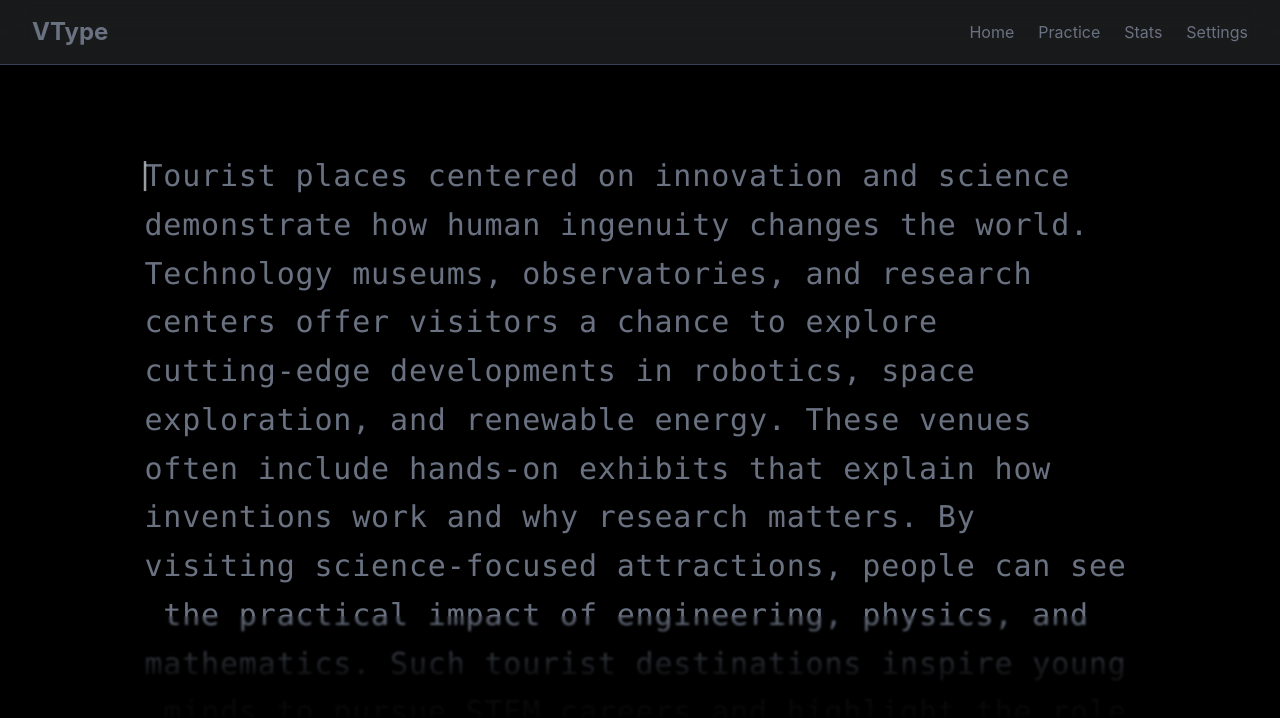
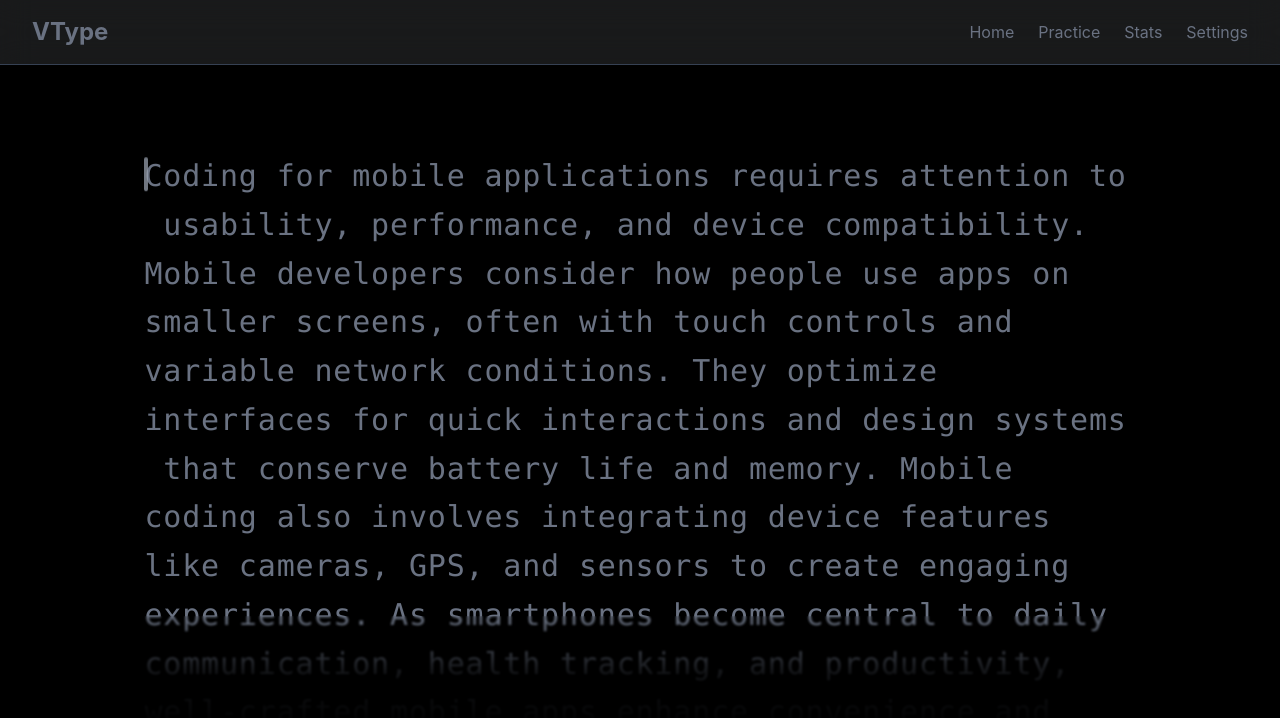
Before and after one commit to EXPRT-CODER/VType, a React (Vite) app: page / in a window 1280 px wide. Shown: the top 718 px of the page. Built offline with nearby package versions, Linux system fonts and the light colour scheme; the HTML template or start-up script is replaced by a standard one.

Commit message:
first commit

```diff
--- a/src/components/HeroV2.jsx
+++ b/src/components/HeroV2.jsx
@@ -1,20 +1,27 @@
-import React, { useEffect, useRef, useState } from 'react'
-import axios from 'axios';
-import paragraph from '../data/paragraphs.js';
+import React, { useEffect, useLayoutEffect, useRef, useState } from 'react'
+import paragraphs from '../data/paragraphs.js';
 
 const HeroV2 = () => {
 
-    const text = paragraph[Math.floor(Math.random() * paragraph.length)];
+
+        const text = paragraphs;
+
 
 
     const [typed, setTyped] = useState("");
+    const [caretStyle, setCaretStyle] = useState({ left: 0, top: 0, height: 0 });
+
+    const caretWidthClass = 'w-1';
+    const caretHeightRatio = 0.9;
+    const caretColorClass = 'bg-gray-400';
 
     const inputRef = useRef(null);
     const scrollRef = useRef(null);
-    const caretRef = useRef(null);
+    const currentCharRef = useRef(null);
 
     const textSegments = [];
     let charIndex = 0;
+    const caretIndex = Math.min(typed.length, text.length - 1);
 
     text.split(/(\s+)/).forEach((segment) => {
         const isSpace = /^\s+$/.test(segment);
@@ -38,15 +45,10 @@ const HeroV2 = () => {
                 return (
                     <span
                         key={index}
-                        ref={index === typed.length ? caretRef : null}
-                        className={`${color} relative inline-flex h-[1.35em] w-[0.5em] sm:w-[0.63em] items-center justify-center align-middle leading-none tracking-normal`}
+                        ref={index === caretIndex ? currentCharRef : null}
+                        className={`${color} relative inline-flex h-[1.25em] w-[0.5em] sm:w-[0.63em] items-center justify-center align-middle leading-none tracking-normal`}
                     >
                         {finalChar}
-                        {index === typed.length && (
-                            <span className="absolute -left-2 top-4.5 -translate-y-1/2 animate-pulse text-gray-300">
-                                |
-                            </span>
-                        )}
                     </span>
                 );
             }),
@@ -73,10 +75,10 @@ const HeroV2 = () => {
     }, []);
 
     useEffect(() => {
-        if (!scrollRef.current || !caretRef.current) return;
+        if (!scrollRef.current || !currentCharRef.current) return;
 
         const scrollElement = scrollRef.current;
-        const caretElement = caretRef.current;
+        const caretElement = currentCharRef.current;
         const blurAreaHeight = 112; // same as h-28
 
         const caretTop = caretElement.offsetTop;
@@ -91,6 +93,20 @@ const HeroV2 = () => {
         } else if (caretTop < visibleTop) {
             scrollElement.scrollTo({ top: caretTop, behavior: 'smooth' });
         }
+    }, [typed]);
+
+    useLayoutEffect(() => {
+        if (!scrollRef.current || !currentCharRef.current) return;
+
+        const scrollElement = scrollRef.current;
+        const scrollRect = scrollElement.getBoundingClientRect();
+        const charRect = currentCharRef.current.getBoundingClientRect();
+
+        setCaretStyle({
+            left: charRect.left - scrollRect.left + scrollElement.scrollLeft,
+            top: charRect.top - scrollRect.top + scrollElement.scrollTop,
+            height: charRect.height,
+        });
     }, [typed]);
 
     return (
@@ -115,7 +131,8 @@ const HeroV2 = () => {
 
                 <div
                     ref={scrollRef}
-                    className='no-scrollbar h-full overflow-y-scroll p-4 font-mono text-3xl leading-relaxed'
+                    style={{ scrollBehavior: 'smooth' }}
+                    className='relative no-scrollbar h-full overflow-y-scroll p-4 font-mono text-3xl leading-relaxed'
                 >
                     {/* Text */}
                     {textSegments.map((segment, segmentIndex) => (
@@ -126,6 +143,13 @@ const HeroV2 = () => {
                             {segment.chars}
                         </span>
                     ))}
+                    <span
+                        className={`absolute left-0 top-0 ${caretWidthClass} rounded-sm ${caretColorClass} transition-all duration-150 ease-out animate-pulse`}
+                        style={{
+                            transform: `translate3d(${caretStyle.left}px, ${caretStyle.top}px, 0)`,
+                            height: `${caretStyle.height * caretHeightRatio}px`,
+                        }}
+                    />
                 </div>
 
                 <div className='pointer-events-none absolute bottom-0 left-0 right-0 h-28 bg-linear-to-t from-black via-black/80 to-transparent backdrop-blur-[1px]' />
--- a/src/components/Nav.jsx
+++ b/src/components/Nav.jsx
@@ -8,7 +8,7 @@ function Nav() {
       <div className="max-w-7xl mx-auto px-4 sm:px-6 lg:px-8">
         <div className="flex items-center justify-between h-16">
           <div className="flex items-center">
-            <div className="text-2xl font-bold text-gray-500">VType</div>
+            <a target="_blank" href="https://portfolio-exprt-coder.netlify.app" className="text-2xl font-bold text-gray-500 hover:text-gray-400">VType</a>
           </div>
 
           <div className="hidden md:block">
```
Also changed, not shown: src/data/paragraphs.js.
